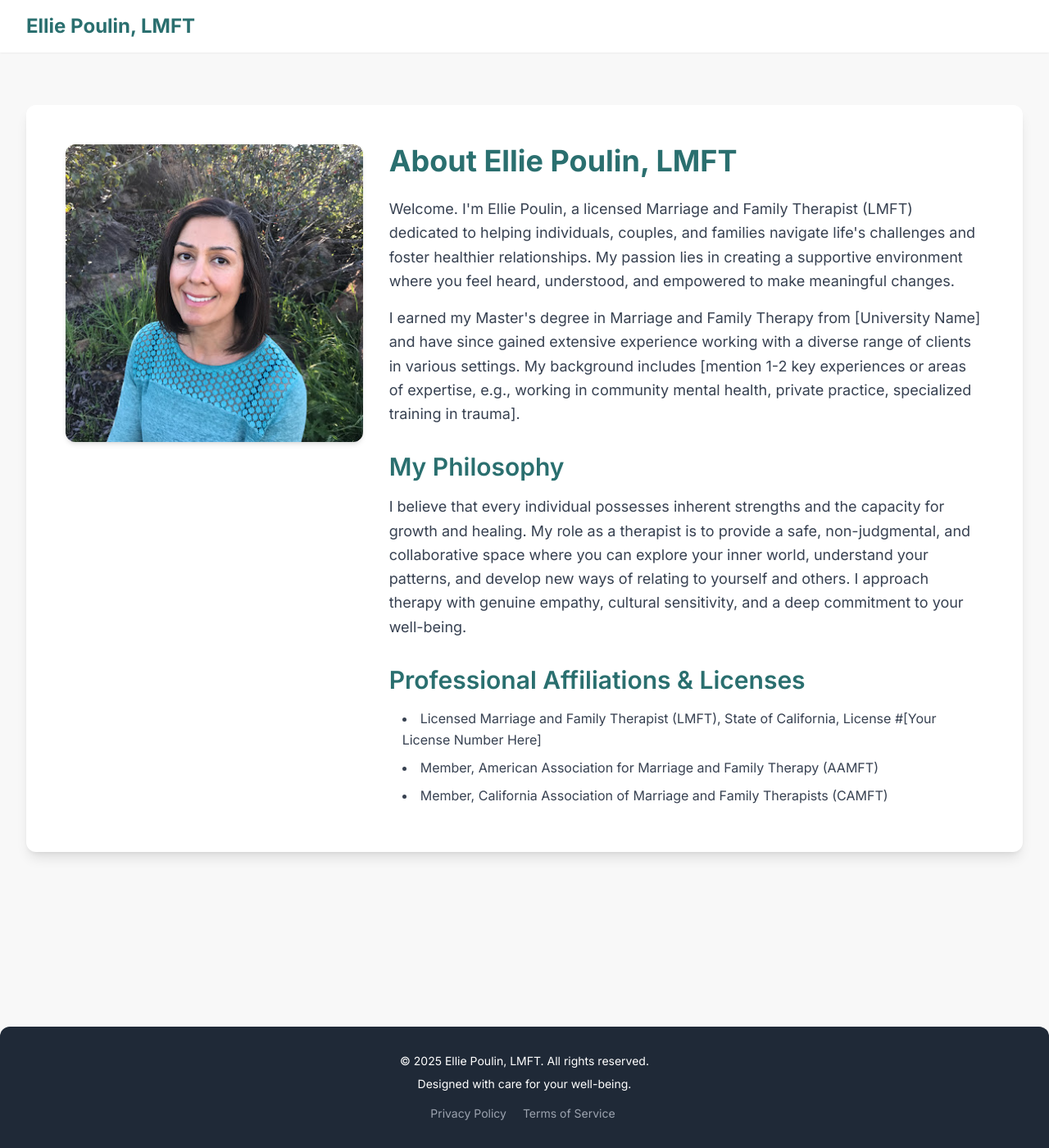
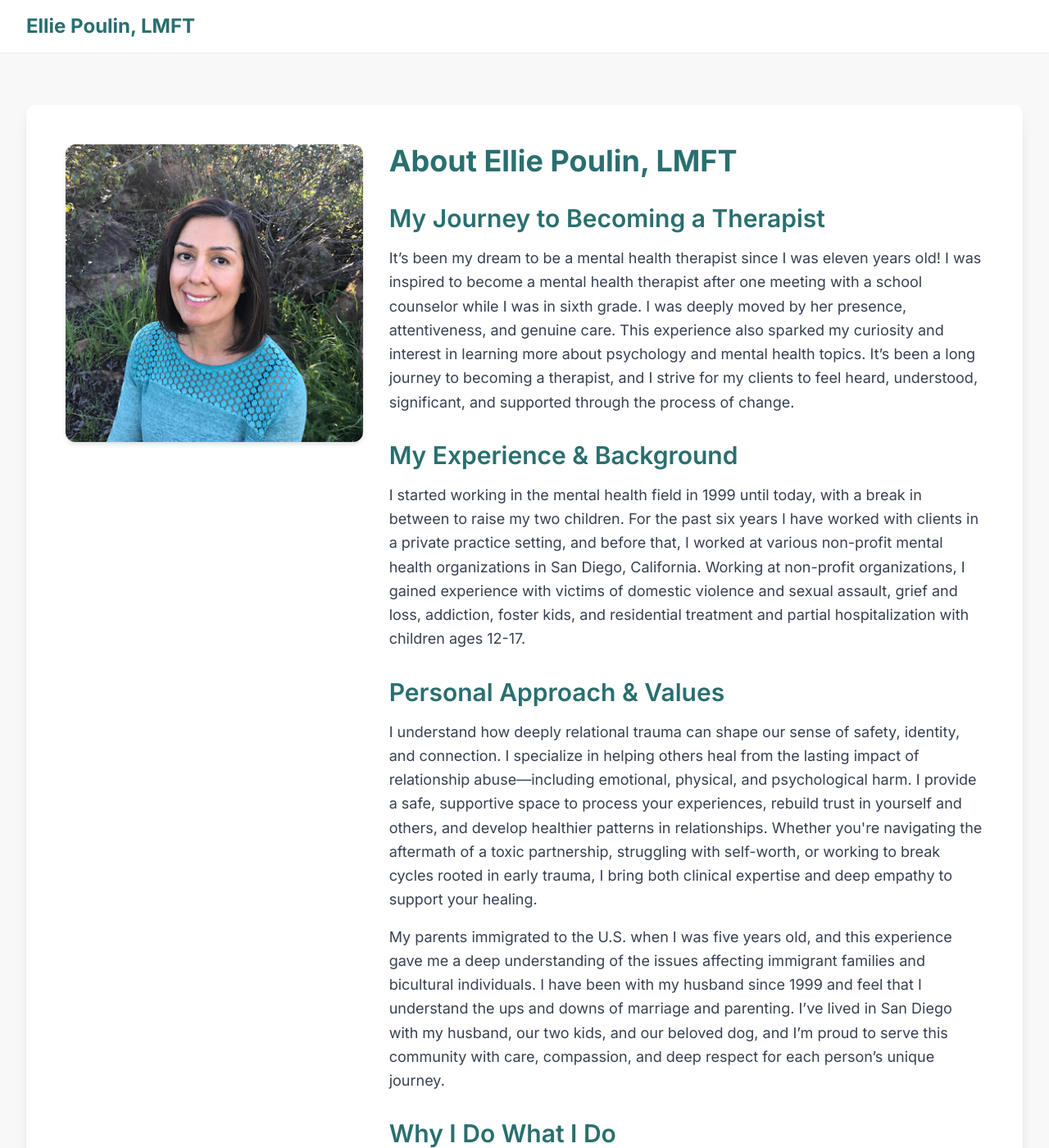
Before and after one commit to elliepoulin/elliepoulin.github.io, a Jekyll site: the page built from about.html, in a window 1280 px wide and 1400 px high. Shown: the whole window at 82% size. Built offline with Jekyll 4.4.1, drawn with Linux system fonts in a browser that asks for light colours; nearby versions of some CDN libraries; some of the changed text lies outside the part shown.

Commit message:
Update about.html

```diff
--- a/about.html
+++ b/about.html
@@ -10,19 +10,34 @@ title: About Me
         </div>
         <div class="w-full md:w-2/3 text-center md:text-left">
             <h1 class="text-4xl font-bold text-primary-dark mb-6">About Ellie Poulin, LMFT</h1>
+            <h2 class="text-3xl font-semibold text-primary-dark mb-4 mt-8">My Journey to Becoming a Therapist</h2>
             <p class="text-lg text-gray-700 leading-relaxed mb-4">
-                Welcome. I'm Ellie Poulin, a licensed Marriage and Family Therapist (LMFT) dedicated to helping individuals, couples, and families navigate life's challenges and foster healthier relationships. My passion lies in creating a supportive environment where you feel heard, understood, and empowered to make meaningful changes.
+                It’s been my dream to be a mental health therapist since I was eleven years old! I was inspired to become a mental health therapist after one meeting with a school counselor while I was in sixth grade. I was deeply moved by her presence, attentiveness, and genuine care. This experience also sparked my curiosity and interest in learning more about psychology and mental health topics. It’s been a long journey to becoming a therapist, and I strive for my clients to feel heard, understood, significant, and supported through the process of change.
+            </p>
+            <h2 class="text-3xl font-semibold text-primary-dark mb-4 mt-8">My Experience & Background</h2>
+            <p class="text-lg text-gray-700 leading-relaxed mb-4">
+                 I started working in the mental health field in 1999 until today, with a break in between to raise my two children. For the past six years I have worked with clients in a private practice setting, and before that, I worked at various non-profit mental health organizations in San Diego, California. Working at non-profit organizations, I gained experience with victims of domestic violence and sexual assault, grief and loss, addiction, foster kids, and residential treatment and partial hospitalization with children ages 12-17.
+            </p>
+            <h2 class="text-3xl font-semibold text-primary-dark mb-4 mt-8">Personal Approach & Values</h2>
+            <p class="text-lg text-gray-700 leading-relaxed mb-4">
+                I understand how deeply relational trauma can shape our sense of safety, identity, and connection. I specialize in helping others heal from the lasting impact of relationship abuse—including emotional, physical, and psychological harm. I provide a safe, supportive space to process your experiences, rebuild trust in yourself and others, and develop healthier patterns in relationships. Whether you're navigating the aftermath of a toxic partnership, struggling with self-worth, or working to break cycles rooted in early trauma, I bring both clinical expertise and deep empathy to support your healing.
             </p>
             <p class="text-lg text-gray-700 leading-relaxed mb-4">
-                I earned my Master's degree in Marriage and Family Therapy from [University Name] and have since gained extensive experience working with a diverse range of clients in various settings. My background includes [mention 1-2 key experiences or areas of expertise, e.g., working in community mental health, private practice, specialized training in trauma].
+                My parents immigrated to the U.S. when I was five years old, and this experience gave me a deep understanding of the issues affecting immigrant families and bicultural individuals. I have been with my husband since 1999 and feel that I understand the ups and downs of marriage and parenting. I’ve lived in San Diego with my husband, our two kids, and our beloved dog, and I’m proud to serve this community with care, compassion, and deep respect for each person’s unique journey.
             </p>
-            <h2 class="text-3xl font-semibold text-primary-dark mb-4 mt-8">My Philosophy</h2>
+            <h2 class="text-3xl font-semibold text-primary-dark mb-4 mt-8">Why I Do What I Do</h2>
             <p class="text-lg text-gray-700 leading-relaxed mb-4">
-                I believe that every individual possesses inherent strengths and the capacity for growth and healing. My role as a therapist is to provide a safe, non-judgmental, and collaborative space where you can explore your inner world, understand your patterns, and develop new ways of relating to yourself and others. I approach therapy with genuine empathy, cultural sensitivity, and a deep commitment to your well-being.
+                I’m committed to providing an empathetic, supportive, and non-judgmental space for self-exploration. I believe in the power of building strong therapeutic relationships based on empathy, respect, and collaboration, working toward meaningful change.
             </p>
+            <h2 class="text-3xl font-semibold text-primary-dark mb-4 mt-8">Education</h2>
+            <ul class="list-disc list-inside text-gray-700 leading-relaxed pl-4">
+                <li class="mb-2">M.A. Counseling Psychology, National University</li>
+                <li class="mb-2">B.A. Behavioral Science, University of Maryland</li>
+            </ul>
             <h2 class="text-3xl font-semibold text-primary-dark mb-4 mt-8">Professional Affiliations & Licenses</h2>
             <ul class="list-disc list-inside text-gray-700 leading-relaxed pl-4">
-                <li class="mb-2">Licensed Marriage and Family Therapist (LMFT), State of California, License #[Your License Number Here]</li>
+                <li class="mb-2">Licensed Marriage and Family Therapist (LMFT), State of California, License #50537</li>
+                <li class="mb-2">Certified Expressive Arts Therapist</li>
                 <li class="mb-2">Member, American Association for Marriage and Family Therapy (AAMFT)</li>
                 <li class="mb-2">Member, California Association of Marriage and Family Therapists (CAMFT)</li>
                 <!-- Add any other relevant affiliations -->
```
